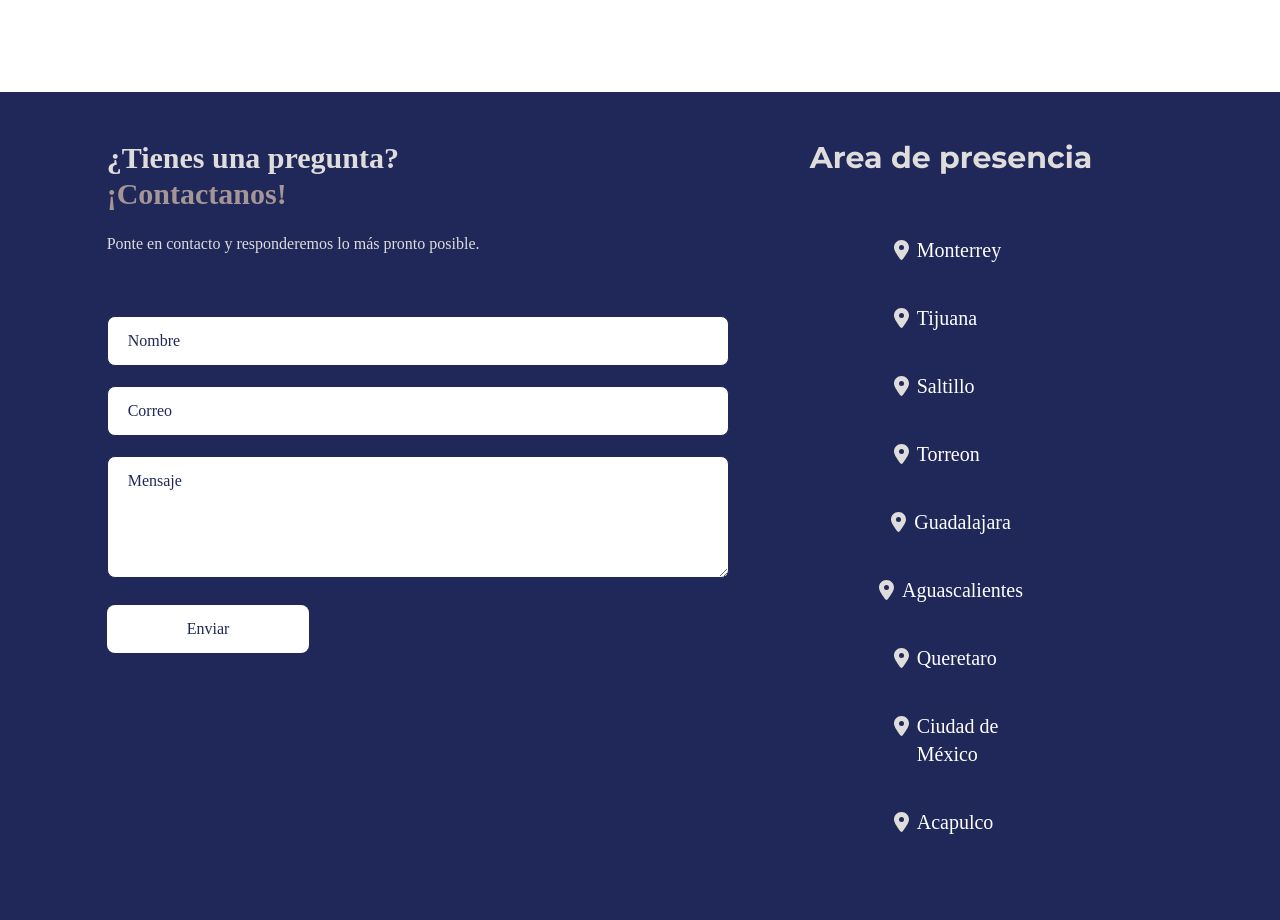
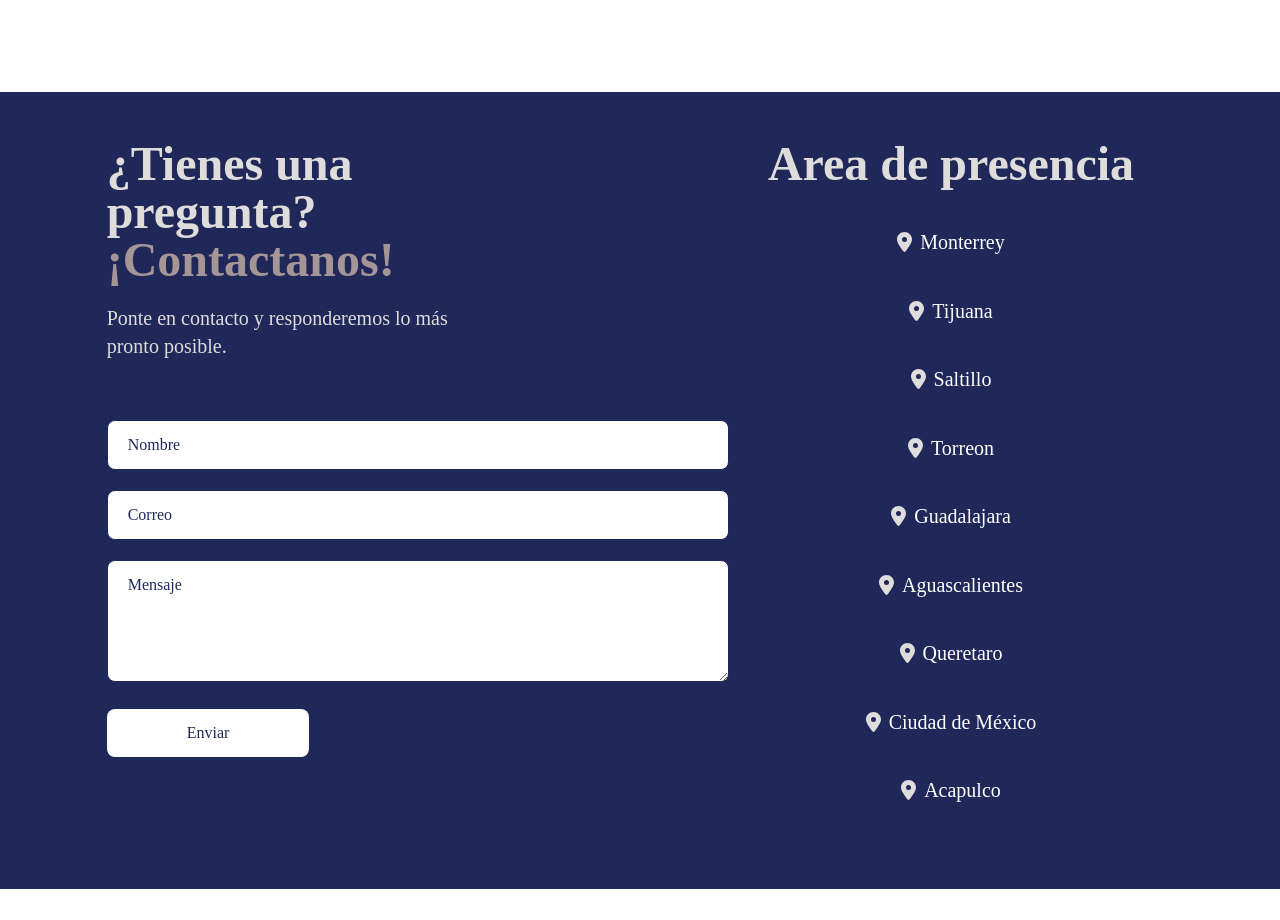
Before and after one commit to rickyjasso/molse-app, a React (Vite) app: page / in a window 1280 px wide. Shown: the part 1940-2860 px from the top of the page. After the commit the page ends 2829 px from the top, so only its background shows below. Built offline with nearby package versions, Linux system fonts and the light colour scheme.

Commit message:
contacto style changes

```diff
--- a/src/scenes/contacto/index.tsx
+++ b/src/scenes/contacto/index.tsx
@@ -18,7 +18,7 @@ const Contacto = ({setSelectedPage}: Props) => {
   const isAboveMapSize = useMediaQuery("(min-width: 1300px)")
   const isAboveSmSize = useMediaQuery("(min-width: 680px)")
   const inputStyles = `mt-5 w-full rounded-lg bg-white border-solid border border-molse-primary px-5 py-3 placeholder-molse-primary text-black`
-  const listStyles = `flex ${isAboveMediumSize ? `mx-32 justify-start w-1/2` : `justify-start w-1/3` } ${isAboveSmSize ? ``:`justify-start w-full`} text-xl text-bold my-5 align-middle`
+  const listStyles = `flex ${isAboveMediumSize ? `justify-center w-full` : `justify-center w-1/3` } ${isAboveSmSize ? ``:`justify-start w-full`} text-xl text-bold my-5 align-middle`
   const ciudadesPresencia = [
     'Monterrey',
     'Tijuana',
@@ -57,10 +57,10 @@ const Contacto = ({setSelectedPage}: Props) => {
                     variants={{hidden: {opacity: 0, x:-50},
                                visible: {opacity: 1, x:0},
                     }}>
-        <HText textSize="text-3xl">
+        <HText textSize="text-5xl">
           <span className="text-molse-white">¿Tienes una pregunta?</span> ¡Contactanos!
         </HText>
-          <p className="my-5 text-molse-white">Ponte en contacto y responderemos lo más pronto posible.</p>
+          <p className="my-5 text-molse-white text-xl">Ponte en contacto y responderemos lo más pronto posible.</p>
         </motion.div>
         {/* FORM AND IMG */}
         <div className="mt-10 justify-between gap-8 md:auto">
@@ -113,7 +113,7 @@ const Contacto = ({setSelectedPage}: Props) => {
                   </p>
                   )}
 
-                  <button type="submit" className="mt-5 rounded-lg bg-white px-20 py-3 transition duration-500 hover:text-molse-tertiary hover:bg-molse-secondary text-molse-primary">
+                  <button type="submit" className={`justify-center mt-5 rounded-lg bg-white px-20 py-3 transition duration-500 hover:text-molse-tertiary hover:bg-molse-secondary text-molse-primary ${isAboveMediumSize ? ``: `w-full`}`}>
                     Enviar
                   </button>
 
@@ -130,7 +130,7 @@ const Contacto = ({setSelectedPage}: Props) => {
             variants={{hidden: {opacity: 0, x:50},
                        visible: {opacity: 1, x:0},
             }}>
-        <h1 className={`font-montserrat text-3xl font-bold flex justify-center text-molse-white ${isAboveMediumSize ?  null : `mt-10`}` }>Area de presencia</h1>
+        <h1 className={`text-5xl font-bold flex justify-center align-middle text-molse-white ${isAboveMediumSize ?  null : `mt-10`}` }>Area de presencia</h1>
         {isAboveMapSize ? (
           <div className="mt-10 justify-between gap-8 md:auto">
             <motion.div className="mt-10 basis-3/5 md:mt-0"
@@ -144,11 +144,11 @@ const Contacto = ({setSelectedPage}: Props) => {
             <Map/>
             </motion.div>
           </div>
-          ): <div className="w-5/6 mx-auto">
-              <ul className={`text-white mt-10 justify-center align-middle ${isAboveMediumSize ? 'flex flex-wrap' : `flex flex-wrap`}`}>
+          ): <div className="w-full flex mx-0">
+              <ul className='text-white mt-5 justify-start flex flex-wrap'>
               {ciudadesPresencia.map((city, index) => (
                 <li className={listStyles} key={index}>
-                  <FontAwesomeIcon icon={faLocationDot} className="text-molse-white mr-2 mt-1" />
+                  <span><FontAwesomeIcon icon={faLocationDot} className="text-molse-white mr-2 mt-1" /></span>
                   {city}
                   </li>
               ))}
```
